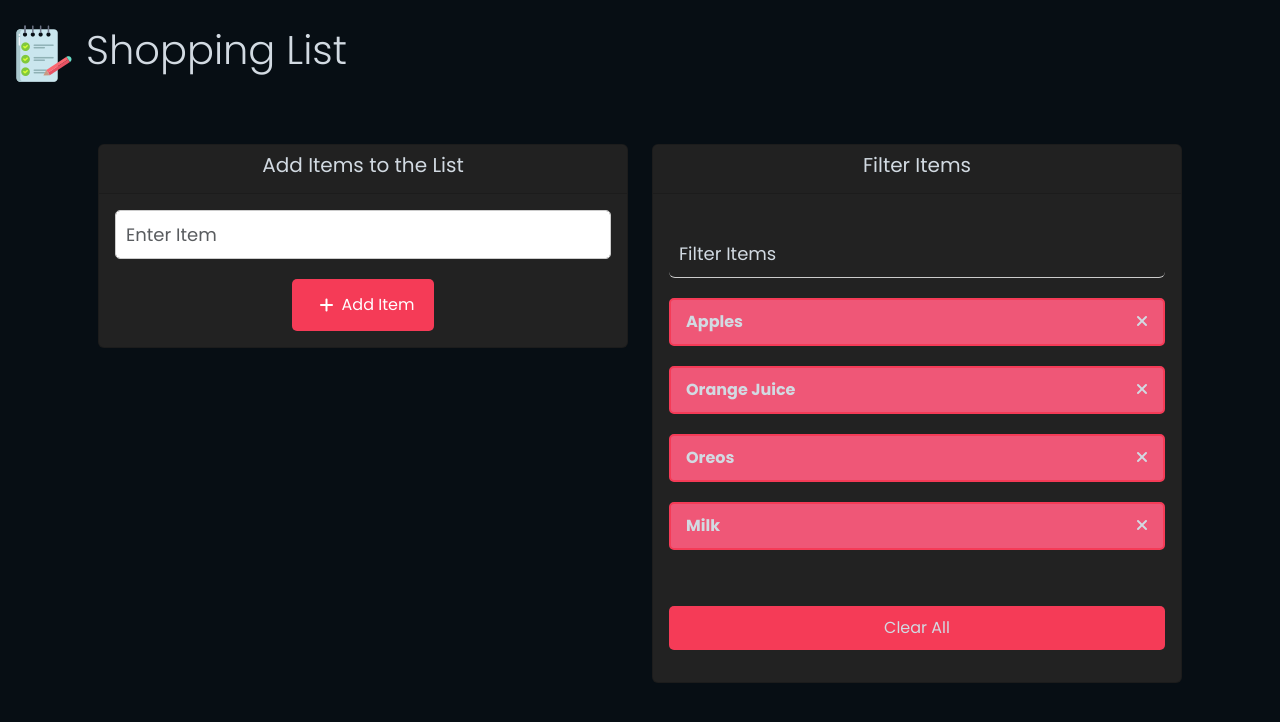
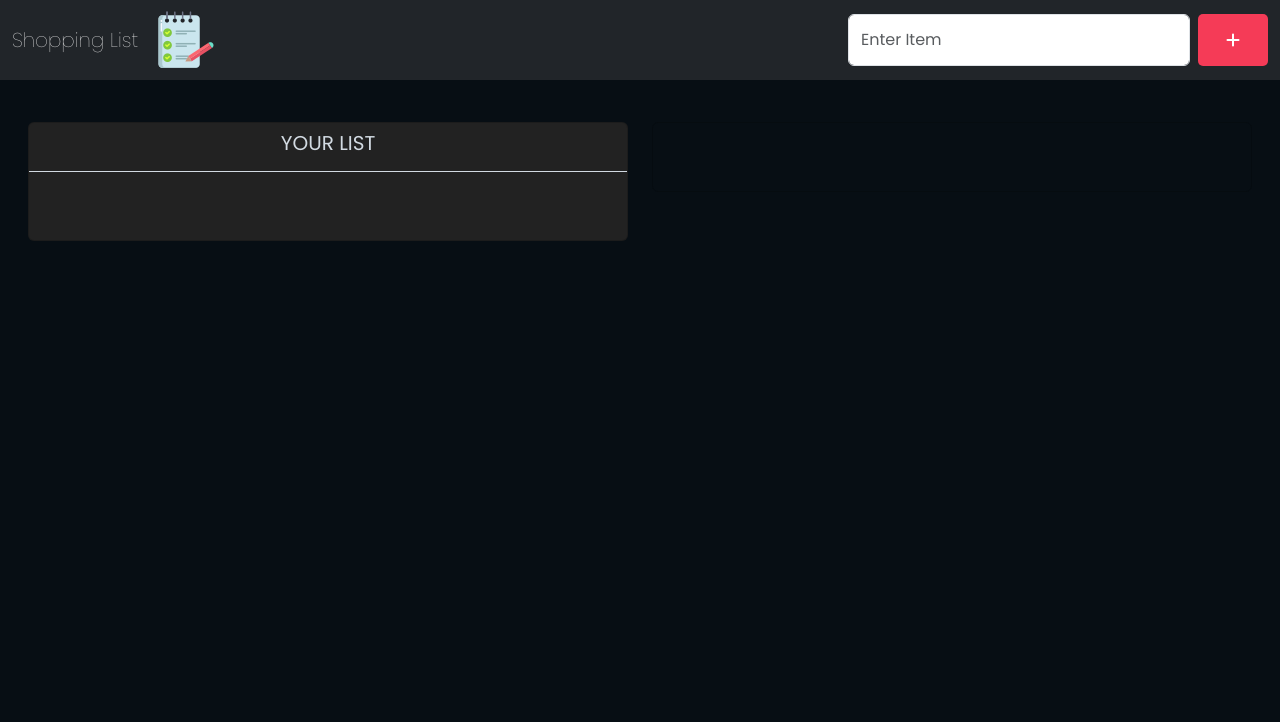
Before and after one commit to louisc27/shoppingListProject, a plain HTML site: page index.html in a window 1280 px wide. Drawn offline with nearby package versions, Linux system fonts and the light colour scheme.

Commit message:
add/remove item complete

```diff
--- a/index.html
+++ b/index.html
@@ -9,7 +9,32 @@
     <link rel="stylesheet" href="./style/style.css">
   </head>
   <body>
+    <header class="mb-5">
+      <nav class="navbar navbar-expand-sm navbar-dark fixed-top bg-dark ">
+        <div class="container-fluid">
+          <a class="navbar-brand" href="#">Shopping List</a>
+          <button class="navbar-toggler" type="button" data-bs-toggle="collapse" data-bs-target="#navbarCollapse" aria-controls="navbarCollapse" aria-expanded="false" aria-label="Toggle navigation">
+            <span class="navbar-toggler-icon"></span>
+          </button>
+          <div class="collapse navbar-collapse" id="navbarCollapse">
+            <ul class="navbar-nav me-auto mb-2 mb-md-0">
+              <li class="nav-item">
+                <img src="./style/images/note.png" alt="Shopping list icon">
 
+              </li>
+
+
+            </ul>
+            <form class="d-flex" id="item-form" role="search">
+              <input class="form-control me-2"  type="search" placeholder="Enter Item" id="item-input" aria-label="Search">
+              <button class="btn btn-outline-success" type="submit">
+                <i class="fa-solid fa-plus p-2"></i>
+              </button>
+            </form>
+          </div>
+        </div>
+      </nav>
+    </header>
     <!-- <div class="container">
       <div class="row d-flex justify-content-center align-content-center">
         <div class="col-4">
@@ -30,50 +55,28 @@
       </div>
     </div> -->
 
-    <div class="container-fluid">
 
-      <header class="text-start d-flex align-items-center" >
-        <img src="./style/images/note.png" alt="Shopping list icon">
-        <h1 >Shopping List</h1>
-      </header>
 
-      <div class="container">
+
+      <div class="container-fluid mt-5 pt-5">
         <div class="row p-3 mt-2 d-flex justify-content-center align-items-start">
           <div class="col-12 col-sm-12 col-md-6 col-lg-6 align-items-start">
 
             <div class="card w-100 mb-3">
               <div class="card-header text-center">
-                <h5>Add Items to the List</h5>
+                <h5>Your List</h5>
               </div>
               <div class="card-body">
 
-                <form id="item-form">
-                  <div class="mb-3">
-
-                      <input
-                        type="text"
-                        class="form-input form-control"
-                        id="item-input"
-                        name="item"
-                        placeholder="Enter Item"
-                      />
-
-                  </div>
-
-                    <button type="submit" class="btn mx-auto">
-                      <i class="fa-solid fa-plus p-2"></i> Add Item
-                    </button>
-
-                </form>
+                <ul id="item-list" class="items d-sm-flex justify-content-center align-content-center flex-sm-column "></ul>
+                <button id="clear" class="btn-clear">Clear All</button>
               </div>
             </div>
           </div>
 
           <div class="col col-sm-12 col-md-6 col-lg-6 text-center">
-            <div class="card">
-              <div class="card-header">
-                <h5>Filter Items</h5>
-              </div>
+            <div class="card" id="filter-card">
+
               <div class="card-body">
                 <p class="lead">
                   <div class="filter">
@@ -86,7 +89,7 @@
                 </div>
 
                 <ul id="item-list" class="items d-sm-flex justify-content-center align-content-center flex-sm-column ">
-                  <li>
+                  <!-- <li>
                     Apples
                     <button class="remove-item btn-link text-red">
                       <i class="fa-solid fa-xmark"></i>
@@ -109,17 +112,17 @@
                     <button class="remove-item btn-link text-red">
                       <i class="fa-solid fa-xmark"></i>
                     </button>
-                  </li>
+                  </li> -->
                 </ul>
 
-                <button id="clear" class="btn-clear">Clear All</button></p>
+                </p>
               </div>
             </div>
           </div>
         </div>
       </div>
 
-    </div>
+
     <script src="./js/main.js"></script>
     <script src="https://cdn.jsdelivr.net/npm/@popperjs/core@2.11.8/dist/umd/popper.min.js" integrity="sha384-I7E8VVD/ismYTF4hNIPjVp/Zjvgyol6VFvRkX/vR+Vc4jQkC+hVqc2pM8ODewa9r" crossorigin="anonymous"></script>
     <script src="https://cdn.jsdelivr.net/npm/bootstrap@5.3.2/dist/js/bootstrap.min.js" integrity="sha384-BBtl+eGJRgqQAUMxJ7pMwbEyER4l1g+O15P+16Ep7Q9Q+zqX6gSbd85u4mG4QzX+" crossorigin="anonymous"></script>
--- a/js/main.js
+++ b/js/main.js
@@ -1,6 +1,9 @@
 const itemForm = document.getElementById('item-form');
 const itemInput = document.getElementById('item-input');
 const itemList = document.getElementById('item-list');
+const clearBtn = document.getElementById('clear');
+const itemFilter = document.getElementById('filter')
+
 
 
 // Function to add items to list
@@ -24,8 +27,10 @@ function addItem(e) {
 
  const button = createButton('remove-item btn-link text-red');
  li.appendChild(button);
+// Add li to the DOM
+ itemList.appendChild(li);
 
- itemList.appendChild(li);
+ checkUI();
 
  itemInput.value = '';
 }
@@ -47,5 +52,41 @@ function createIcon(classes){
   return icon;
 }
 
+function removeItem(e){
+  //if the targeted events parent element contains the class of remove-item
+  if (e.target.parentElement.classList.contains('remove-item')){
+    //within the event parameter target the parent element (button) then the parent element of that (the list item) then remove it
+    if(confirm('Are you sure?')){
+    e.target.parentElement.parentElement.remove();
+
+    checkUI();
+    }
+  }
+}
+
+function clearItem(){
+  while(itemList.firstChild){
+    itemList.removeChild(itemList.firstChild);
+  }
+  checkUI();
+}
+
+function checkUI(){
+  const items = itemList.querySelectorAll('li');
+  if(items.length === 0){
+    clearBtn.style.display = 'none';
+    itemFilter.style.display = 'none';
+  } else {
+    clearBtn.style.display = 'block';
+    itemFilter.style.display = 'block';
+  }
+}
+
+
+
 //Event Listeners
 itemForm.addEventListener('submit', addItem);
+itemList.addEventListener('click', removeItem);
+clearBtn.addEventListener('click', clearItem);
+
+checkUI();
--- a/style/style.css
+++ b/style/style.css
@@ -33,6 +33,7 @@ header {
   font-family: 'Poppins', sans-serif;
   margin-bottom: 20px;
   font-weight: 100;
+  border-bottom: 2px solid var(--white);
 }
 
 header h1 {
@@ -45,14 +46,21 @@ header h1 {
 .card{
   background-color: #222;
 }
+.card#filter-card{
+  background-color: transparent;
+}
 .card-header {
   color: var(--white);
+  text-transform: uppercase;
+  font-family: 'Poppins', sans-serif;
+ border-bottom: 1px solid var(--white);
+
 }
 
 
 /* Form & Input */
 .form-input {
-  width: 100%;
+  width: 300px;
   font-size: 18px;
   margin-bottom: 20px;
   padding: 10px;
@@ -157,6 +165,13 @@ header h1 {
   padding: 10px 15px;
   margin: 0 5px 20px;
   font-weight: 700;
+  transition: 0.2s;
+}
+.items li:hover{
+  background-color: var(--red);
+  text-transform: uppercase;
+  transition: 0.2s;
+  cursor: pointer;
 }
 
 @media (min-width: 500px) {
```
